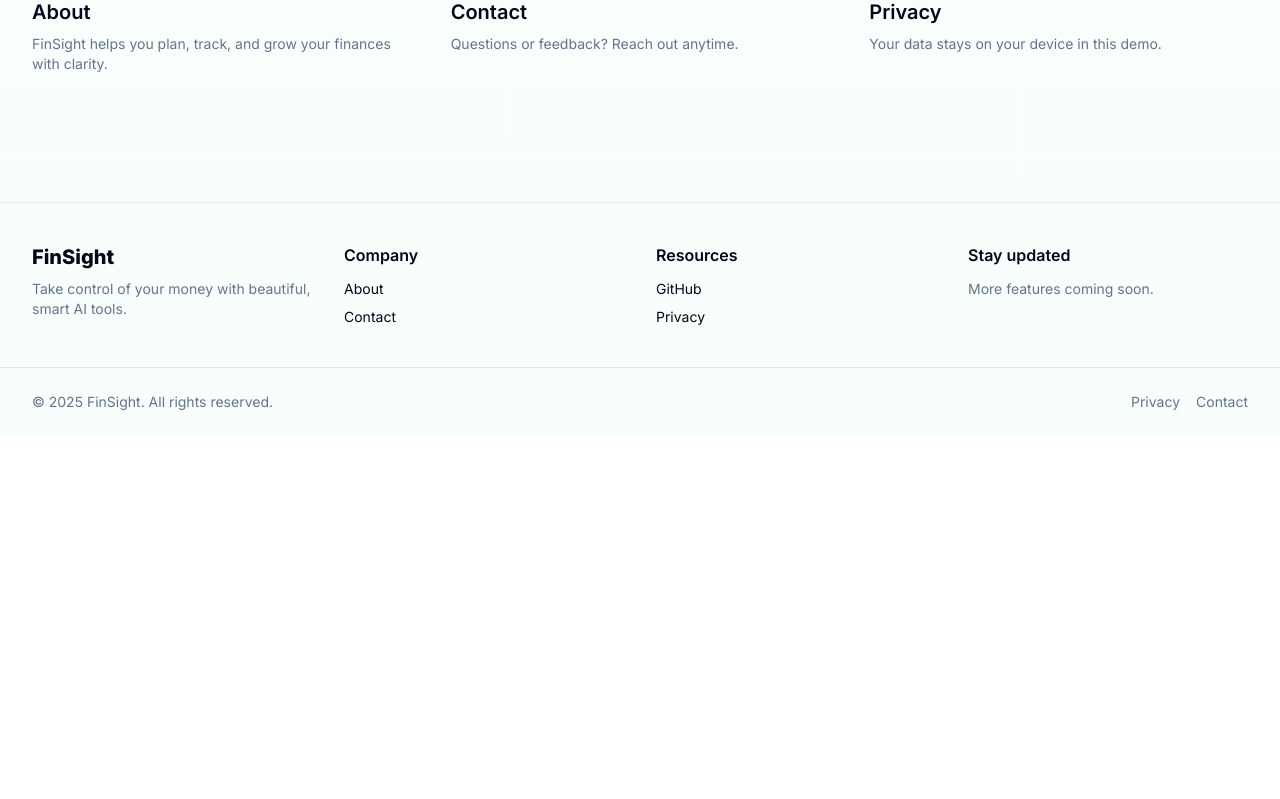
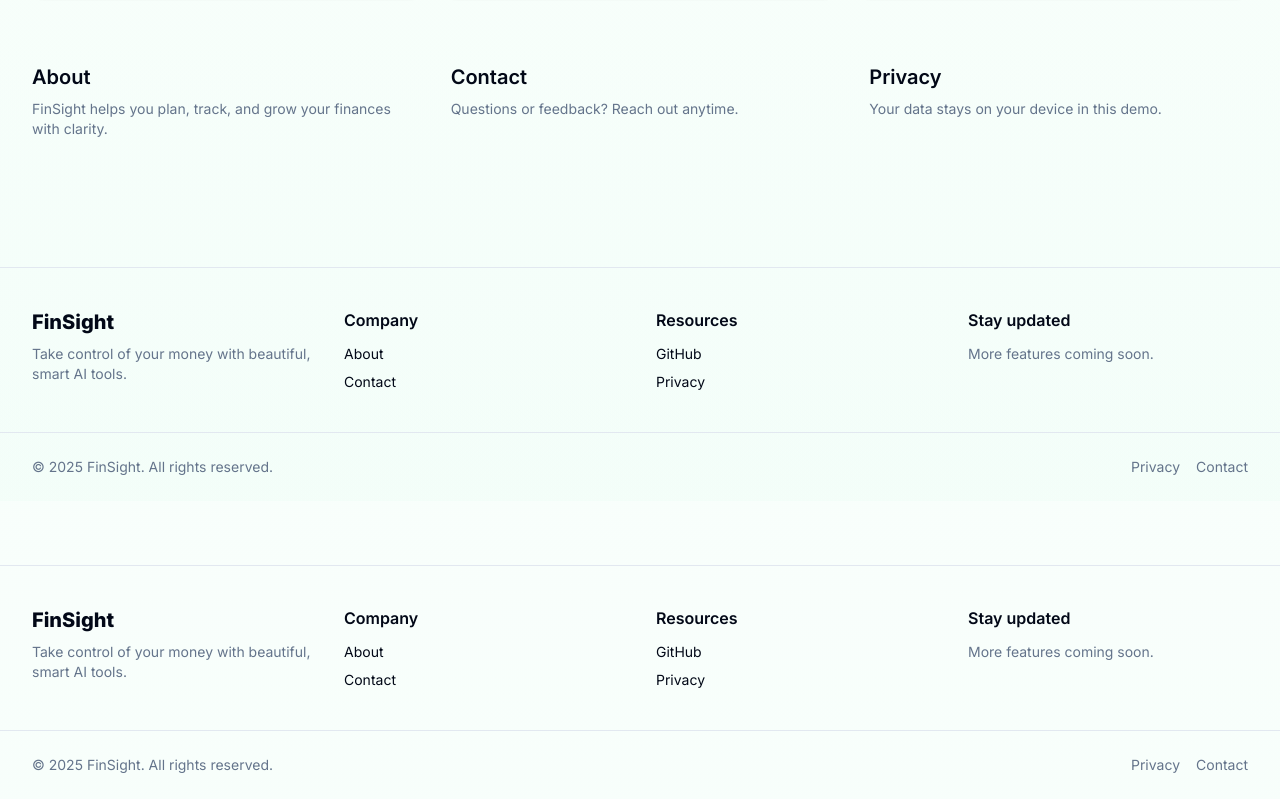
Before and after one commit to shashwat106/fintech, a React (Vite) app: page / in a window 1280 px wide. Shown: the part 1879-2678 px from the top of the page. Before the commit the page ends 2315 px from the top, so only its background shows below. Built offline with nearby package versions, Linux system fonts and the light colour scheme.

Commit message:
Wrap routes with Layout to share header/footer
cgen-e77c220fcc484678885b4f2be3d1a15d

```diff
--- a/client/App.tsx
+++ b/client/App.tsx
@@ -8,6 +8,7 @@ import { QueryClient, QueryClientProvider } from "@tanstack/react-query";
 import { BrowserRouter, Routes, Route } from "react-router-dom";
 import Index from "./pages/Index";
 import NotFound from "./pages/NotFound";
+import { Layout } from "@/components/site/Layout";
 
 const queryClient = new QueryClient();
 
@@ -18,9 +19,11 @@ const App = () => (
       <Sonner />
       <BrowserRouter>
         <Routes>
-          <Route path="/" element={<Index />} />
-          {/* ADD ALL CUSTOM ROUTES ABOVE THE CATCH-ALL "*" ROUTE */}
-          <Route path="*" element={<NotFound />} />
+          <Route element={<Layout />}>
+            <Route path="/" element={<Index />} />
+            {/* ADD ALL CUSTOM ROUTES ABOVE THE CATCH-ALL "*" ROUTE */}
+            <Route path="*" element={<NotFound />} />
+          </Route>
         </Routes>
       </BrowserRouter>
     </TooltipProvider>
```
